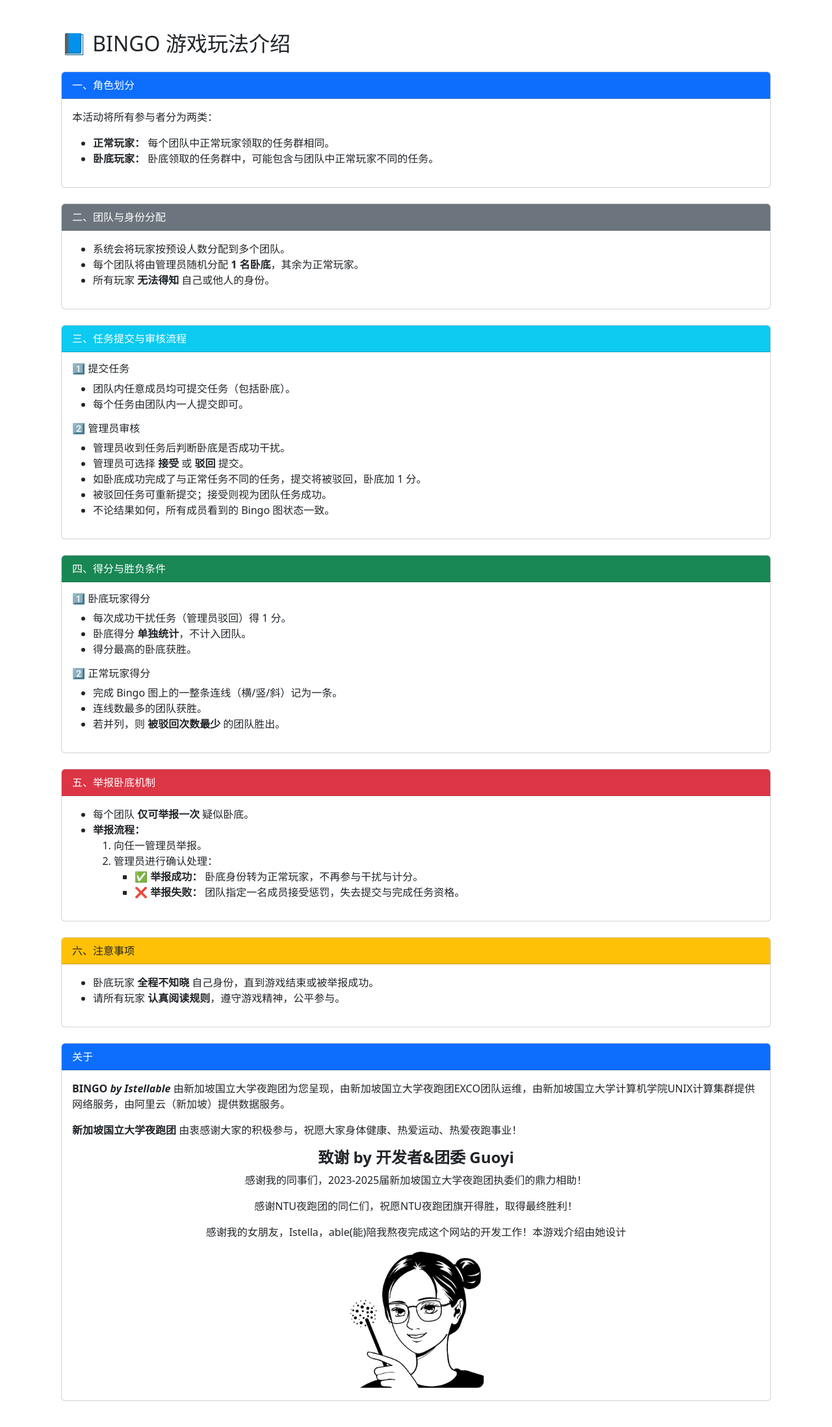
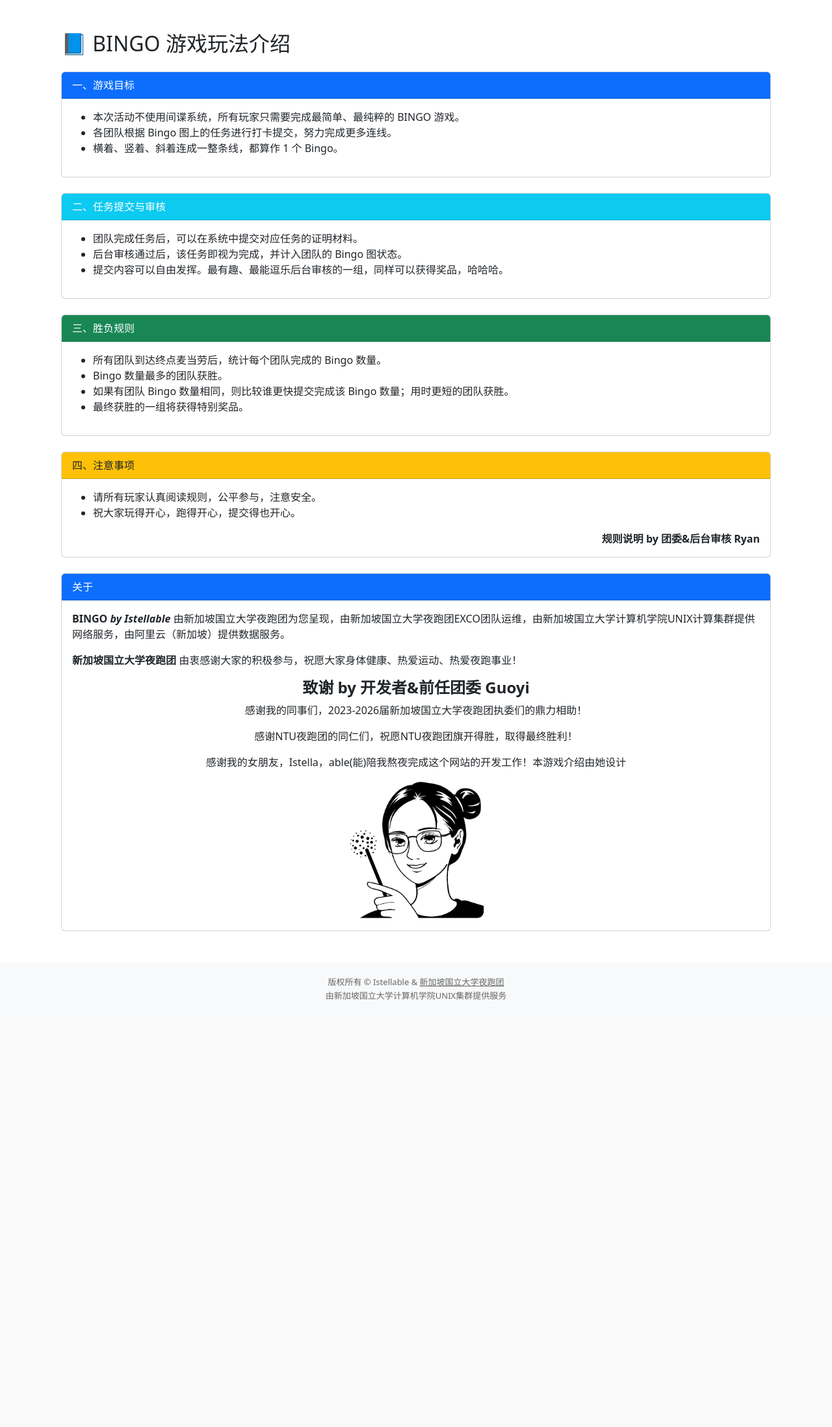
Before and after one commit to NUSNightRunners/Bingo, a Flask app: page /help in a window 1280 px wide. Shown: the part 66-2262 px from the top of the page at 65% size. After the commit the page ends 1604 px from the top, so only its background shows below. Run offline with Flask 3, Linux system fonts and the light colour scheme; parts of the project's set-up code (start-up, migrations or seed data) failed here and were passed over.

Commit message:
Update help.html

```diff
--- a/app/templates/public/help.html
+++ b/app/templates/public/help.html
@@ -4,89 +4,47 @@
   <h2 class="mb-4">📘 BINGO 游戏玩法介绍</h2>
 
   <div class="card mb-4">
-    <div class="card-header bg-primary text-white">一、角色划分</div>
+    <div class="card-header bg-primary text-white">一、游戏目标</div>
     <div class="card-body">
-      <p>本活动将所有参与者分为两类：</p>
       <ul>
-        <li><strong>正常玩家：</strong> 每个团队中正常玩家领取的任务群相同。</li>
-        <li><strong>卧底玩家：</strong> 卧底领取的任务群中，可能包含与团队中正常玩家不同的任务。</li>
+        <li>本次活动不使用间谍系统，所有玩家只需要完成最简单、最纯粹的 BINGO 游戏。</li>
+        <li>各团队根据 Bingo 图上的任务进行打卡提交，努力完成更多连线。</li>
+        <li>横着、竖着、斜着连成一整条线，都算作 1 个 Bingo。</li>
       </ul>
     </div>
   </div>
 
   <div class="card mb-4">
-    <div class="card-header bg-secondary text-white">二、团队与身份分配</div>
+    <div class="card-header bg-info text-white">二、任务提交与审核</div>
     <div class="card-body">
       <ul>
-        <li>系统会将玩家按预设人数分配到多个团队。</li>
-        <li>每个团队将由管理员随机分配 <strong>1 名卧底</strong>，其余为正常玩家。</li>
-        <li>所有玩家 <strong>无法得知</strong> 自己或他人的身份。</li>
+        <li>团队完成任务后，可以在系统中提交对应任务的证明材料。</li>
+        <li>后台审核通过后，该任务即视为完成，并计入团队的 Bingo 图状态。</li>
+        <li>提交内容可以自由发挥。最有趣、最能逗乐后台审核的一组，同样可以获得奖品，哈哈哈。</li>
       </ul>
     </div>
   </div>
 
   <div class="card mb-4">
-    <div class="card-header bg-info text-white">三、任务提交与审核流程</div>
+    <div class="card-header bg-success text-white">三、胜负规则</div>
     <div class="card-body">
-      <h6>1️⃣ 提交任务</h6>
       <ul>
-        <li>团队内任意成员均可提交任务（包括卧底）。</li>
-        <li>每个任务由团队内一人提交即可。</li>
-      </ul>
-      <h6 class="mt-3">2️⃣ 管理员审核</h6>
-      <ul>
-        <li>管理员收到任务后判断卧底是否成功干扰。</li>
-        <li>管理员可选择 <strong>接受</strong> 或 <strong>驳回</strong> 提交。</li>
-        <li>如卧底成功完成了与正常任务不同的任务，提交将被驳回，卧底加 1 分。</li>
-        <li>被驳回任务可重新提交；接受则视为团队任务成功。</li>
-        <li>不论结果如何，所有成员看到的 Bingo 图状态一致。</li>
+        <li>所有团队到达终点麦当劳后，统计每个团队完成的 Bingo 数量。</li>
+        <li>Bingo 数量最多的团队获胜。</li>
+        <li>如果有团队 Bingo 数量相同，则比较谁更快提交完成该 Bingo 数量；用时更短的团队获胜。</li>
+        <li>最终获胜的一组将获得特别奖品。</li>
       </ul>
     </div>
   </div>
 
   <div class="card mb-4">
-    <div class="card-header bg-success text-white">四、得分与胜负条件</div>
-    <div class="card-body">
-      <h6>1️⃣ 卧底玩家得分</h6>
-      <ul>
-        <li>每次成功干扰任务（管理员驳回）得 1 分。</li>
-        <li>卧底得分 <strong>单独统计</strong>，不计入团队。</li>
-        <li>得分最高的卧底获胜。</li>
-      </ul>
-      <h6 class="mt-3">2️⃣ 正常玩家得分</h6>
-      <ul>
-        <li>完成 Bingo 图上的一整条连线（横/竖/斜）记为一条。</li>
-        <li>连线数最多的团队获胜。</li>
-        <li>若并列，则 <strong>被驳回次数最少</strong> 的团队胜出。</li>
-      </ul>
-    </div>
-  </div>
-
-  <div class="card mb-4">
-    <div class="card-header bg-danger text-white">五、举报卧底机制</div>
+    <div class="card-header bg-warning text-dark">四、注意事项</div>
     <div class="card-body">
       <ul>
-        <li>每个团队 <strong>仅可举报一次</strong> 疑似卧底。</li>
-        <li><strong>举报流程：</strong></li>
-        <ol>
-          <li>向任一管理员举报。</li>
-          <li>管理员进行确认处理：</li>
-          <ul>
-            <li>✅ <strong>举报成功：</strong> 卧底身份转为正常玩家，不再参与干扰与计分。</li>
-            <li>❌ <strong>举报失败：</strong> 团队指定一名成员接受惩罚，失去提交与完成任务资格。</li>
-          </ul>
-        </ol>
+        <li>请所有玩家认真阅读规则，公平参与，注意安全。</li>
+        <li>祝大家玩得开心，跑得开心，提交得也开心。</li>
       </ul>
-    </div>
-  </div>
-
-  <div class="card mb-4">
-    <div class="card-header bg-warning text-dark">六、注意事项</div>
-    <div class="card-body">
-      <ul>
-        <li>卧底玩家 <strong>全程不知晓</strong> 自己身份，直到游戏结束或被举报成功。</li>
-        <li>请所有玩家 <strong>认真阅读规则</strong>，遵守游戏精神，公平参与。</li>
-      </ul>
+      <p class="text-end mb-0"><strong>规则说明 by 团委&后台审核 Ryan</strong></p>
     </div>
   </div>
 
@@ -95,9 +53,9 @@
     <div class="card-body">
       <p><strong>BINGO <i>by Istellable</i></strong> 由新加坡国立大学夜跑团为您呈现，由新加坡国立大学夜跑团EXCO团队运维，由新加坡国立大学计算机学院UNIX计算集群提供网络服务，由阿里云（新加坡）提供数据服务。</p>
       <p><strong>新加坡国立大学夜跑团</strong> 由衷感谢大家的积极参与，祝愿大家身体健康、热爱运动、热爱夜跑事业！</p>
-      <center><h4><strong>致谢 by 开发者&团委 Guoyi</strong></h4></center>
+      <center><h4><strong>致谢 by 开发者&前任团委 Guoyi</strong></h4></center>
 
-      <center><p>感谢我的同事们，2023-2025届新加坡国立大学夜跑团执委们的鼎力相助！</p></center>
+      <center><p>感谢我的同事们，2023-2026届新加坡国立大学夜跑团执委们的鼎力相助！</p></center>
 
       <center><p>感谢NTU夜跑团的同仁们，祝愿NTU夜跑团旗开得胜，取得最终胜利！</p></center>
 
```
